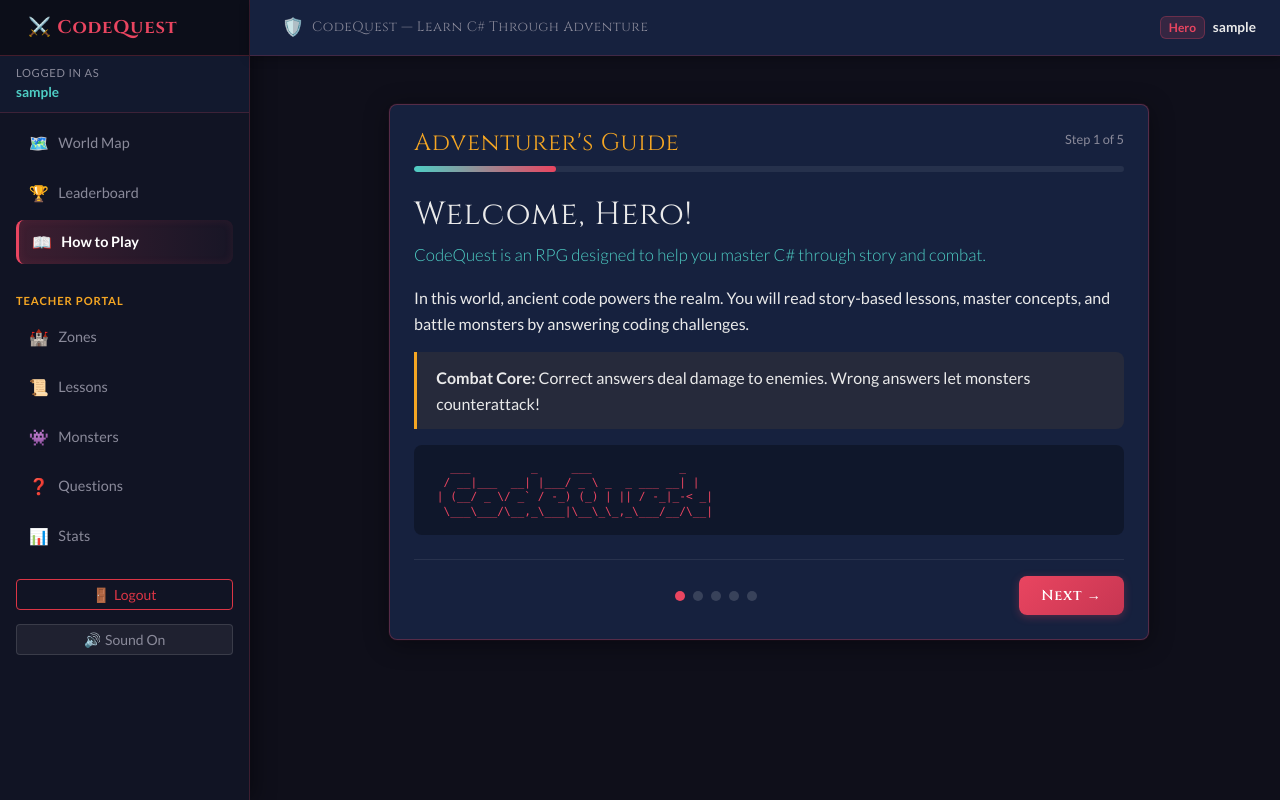
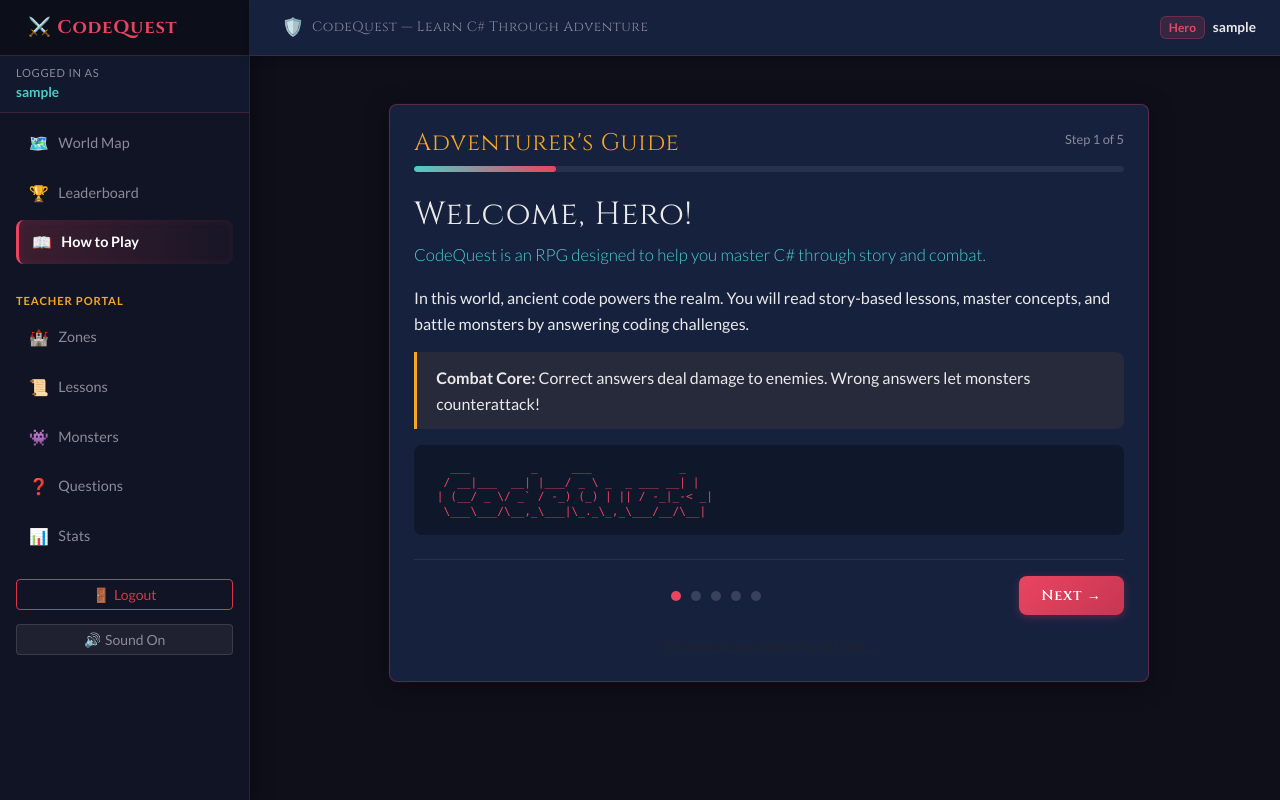
Before and after one commit to HeavenlyBlade/CodeQuest, an ASP.NET Core app: page /tutorial in a window 1280 px wide. Run offline with ASP.NET Core 8, Linux system fonts and the light colour scheme; the visitor is signed in with stand-in values (Sample User, id 1); style sheets or scripts are compiled from the project's sources; the project's own start-up code is not run, and a stand-in starts its controllers and pages; some libraries are stand-ins or nearby versions.

Commit message:
fix: resolve logout antiforgery, restore static files blazor.web.js serving, and rewrite tutorial navigation

```diff
--- a/Components/App.razor
+++ b/Components/App.razor
@@ -17,8 +17,8 @@
     <!-- Monaco Editor CDN loader (required for WriteCode questions) -->
     <!-- Note: app requires internet access at runtime for Monaco to load -->
     <script src="https://cdn.jsdelivr.net/npm/monaco-editor@0.52.0/min/vs/loader.js"></script>
-    <script src="js/monacoInterop.js"></script>
-    <script src="js/soundInterop.js"></script>
+    <script src="/js/monacoInterop.js"></script>
+    <script src="/js/soundInterop.js"></script>
     <HeadOutlet @rendermode="InteractiveServer" />
 </head>
 
@@ -31,7 +31,7 @@
         <a href="." class="reload">Reload</a>
         <span class="dismiss">&times;</span>
     </div>
-    <script src="_framework/blazor.web.js"></script>
+    <script src="/_framework/blazor.web.js"></script>
 </body>
 
 </html>
--- a/Components/Layout/NavMenu.razor
+++ b/Components/Layout/NavMenu.razor
@@ -58,7 +58,7 @@
                 </AuthorizeView>
                 <div class="nav-item px-3 mt-3">
                     <form method="post" action="/logout">
-                        <input type="hidden" name="__RequestVerificationToken" value="" />
+                        <AntiforgeryToken />
                         <button type="submit" class="btn btn-outline-danger btn-sm w-100 d-flex align-items-center justify-content-center gap-1">
                             <span>🚪</span> Logout
                         </button>
--- a/Components/Pages/Tutorial.razor
+++ b/Components/Pages/Tutorial.razor
@@ -1,6 +1,5 @@
 @page "/tutorial"
 @attribute [Authorize]
-@rendermode InteractiveServer
 @using CodeQuest.Data
 @using Microsoft.EntityFrameworkCore
 @inject NavigationManager Nav
@@ -18,12 +17,12 @@
     </div>
 
     <div class="tutorial-progress mb-4">
-        <div class="tutorial-progress-fill" style="width:@ProgressWidth;"></div>
+        <div class="tutorial-progress-fill" style="width:@(_step * 100 / TotalSteps)%;"></div>
     </div>
 
     @if (_step == 1)
     {
-        <div class="animate-fade-in-up">
+        <div class="tutorial-step-card animate-fade-in-up">
             <h2>Welcome, Hero!</h2>
             <p class="lead" style="color:var(--color-teal);font-size:1.05rem;">
                 CodeQuest is an RPG designed to help you master C# through story and combat.
@@ -38,13 +37,12 @@
    ___         _     ___             _
   / __|___  __| |___/ _ \ _  _ ___ __| |
  | (__/ _ \/ _` / -_) (_) | || / -_|_-&lt; _|
-  \___\___/\__,_\___|\__\_\_,_\___/__/\__|</pre>
+  \___\___/\__,_\___|\_._\_,_\___/__/\__|</pre>
         </div>
     }
-
-    @if (_step == 2)
+    else if (_step == 2)
     {
-        <div class="animate-fade-in-up">
+        <div class="tutorial-step-card animate-fade-in-up">
             <h2>Zones and Curriculum</h2>
             <p>
                 The continent is divided into <strong>Zones</strong>, each focused on a specific C# programming domain.
@@ -56,7 +54,7 @@
   [Lesson 1] The Storage Chests (int, string, bool)
       &#8600; Unlocks Monster 1: Valley Slime
   [Lesson 2] The Goblin's Tricks (naming &amp; assignment)
-      &#8600; Unlocks Monster 2: Sneaky Goblin
+      &#8600; Unlocks Monster 2: Data Goblin
   ...
   [Lesson 10] Master of Variables
       &#8600; Unlocks Zone Boss: Variable Dragon (BOSS)</div>
@@ -65,10 +63,9 @@
             </p>
         </div>
     }
-
-    @if (_step == 3)
+    else if (_step == 3)
     {
-        <div class="animate-fade-in-up">
+        <div class="tutorial-step-card animate-fade-in-up">
             <h2>How Battles Work</h2>
             <div class="row g-3 my-2">
                 <div class="col-md-6">
@@ -93,10 +90,9 @@
             </p>
         </div>
     }
-
-    @if (_step == 4)
+    else if (_step == 4)
     {
-        <div class="animate-fade-in-up">
+        <div class="tutorial-step-card animate-fade-in-up">
             <h2>Challenge Types</h2>
             <p>Throughout your quest, questions come in three distinct formats:</p>
             <ul style="line-height:1.8;">
@@ -109,56 +105,69 @@
             </div>
         </div>
     }
-
-    @if (_step == 5)
+    else if (_step == 5)
     {
-        <div class="animate-fade-in-up">
+        <div class="tutorial-step-card animate-fade-in-up">
             <h2>Variables Valley Awaits!</h2>
             <p>
                 You are ready to begin your journey. Start with <strong>Lesson 1: The Storage Chests</strong> in Variables Valley, read the lore and code examples, and conquer your first slime!
             </p>
             <div class="mb-3">
                 <span class="difficulty-badge badge-easy">Tier 1: Valley Slime</span>
-                <span class="difficulty-badge badge-medium">Tier 2: Sneaky Goblin</span>
+                <span class="difficulty-badge badge-medium">Tier 2: Data Goblin</span>
                 <span class="difficulty-badge badge-hard">Boss: Variable Dragon</span>
             </div>
             <div class="p-3 my-3 rounded" style="background:rgba(245,166,35,0.1);border:1px solid rgba(245,166,35,0.3);">
                 <p style="margin:0;color:var(--color-gold);font-weight:600;">
-                    ⚔️ Ready, Hero? Click below to enter the World Map and claim your destiny!
+                    Ready, Hero? Click below to enter the World Map and claim your destiny!
                 </p>
             </div>
         </div>
     }
 
+    <!-- Controls Bar -->
     <div class="d-flex justify-content-between align-items-center mt-4 pt-3" style="border-top:1px solid rgba(255,255,255,0.08);">
         @if (_step > 1)
         {
-            <button class="btn-secondary-fantasy" @onclick="Back">← Back</button>
+            <button type="button" class="btn-secondary-fantasy" @onclick="Back">
+                &larr; Back
+            </button>
         }
         else
         {
-            <div></div>
+            <span></span>
         }
 
-        <div class="d-flex gap-1">
+        <div class="d-flex gap-1 align-items-center">
             @for (int i = 1; i <= TotalSteps; i++)
             {
-                var stepIndex = i;
-                <span style="display:inline-block;width:10px;height:10px;border-radius:50%;background:@(stepIndex == _step ? "var(--color-accent)" : "rgba(255,255,255,0.15)");margin:0 2px;cursor:pointer;"
-                      @onclick="() => SetStep(stepIndex)"></span>
+                var stepNum = i;
+                <span class="cq-step-dot"
+                      style="display:inline-block;width:10px;height:10px;border-radius:50%;background:@(_step == stepNum ? "var(--color-accent)" : "rgba(255,255,255,0.15)");margin:0 3px;cursor:pointer;"
+                      @onclick="() => SetStep(stepNum)"></span>
             }
         </div>
 
+        <div>
             @if (_step < TotalSteps)
             {
-            <button class="btn-fantasy" @onclick="Next">Next →</button>
+                <button type="button" class="btn-fantasy" @onclick="Next">
+                    Next &rarr;
+                </button>
             }
             else
             {
-            <button class="btn-fantasy" @onclick="FinishTutorial" disabled="@_saving">
-                @(_saving ? "Entering Map..." : "Start Your Quest! ⚔️")
+                <button type="button" class="btn-fantasy" @onclick="FinishTutorial" disabled="@_saving">
+                    @(_saving ? "Entering Map..." : "Start Your Quest!")
                 </button>
             }
+        </div>
+    </div>
+
+    <div class="text-center mt-3">
+        <a href="/map?skip=1" @onclick="FinishTutorial" class="text-muted" style="font-size:0.85rem;text-decoration:underline;">
+            Skip tutorial and enter World Map &rarr;
+        </a>
     </div>
 </div>
 
@@ -167,11 +176,33 @@
     private const int TotalSteps = 5;
     private Player? _player;
     private bool _saving = false;
-    private string ProgressWidth => $"{(_step * 100) / TotalSteps}%";
 
-    private void Next() { if (_step < TotalSteps) _step++; }
-    private void Back() { if (_step > 1) _step--; }
-    private void SetStep(int s) { if (s >= 1 && s <= TotalSteps) _step = s; }
+    private void Next()
+    {
+        if (_step < TotalSteps)
+        {
+            _step++;
+            StateHasChanged();
+        }
+    }
+
+    private void Back()
+    {
+        if (_step > 1)
+        {
+            _step--;
+            StateHasChanged();
+        }
+    }
+
+    private void SetStep(int s)
+    {
+        if (s >= 1 && s <= TotalSteps)
+        {
+            _step = s;
+            StateHasChanged();
+        }
+    }
 
     protected override async Task OnInitializedAsync()
     {
@@ -195,7 +226,7 @@
         }
         catch
         {
-            // Proceed to map even if already saved
+            // Proceed to map even if already marked
         }
         finally
         {
--- a/wwwroot/js/soundInterop.js
+++ b/wwwroot/js/soundInterop.js
@@ -16,7 +16,10 @@ window.soundInterop = (() => {
     let _currentThemeSrc = null;
 
     // Muted state (persisted in localStorage)
-    let _muted = localStorage.getItem("cq_muted") === "true";
+    let _muted = false;
+    try {
+        _muted = localStorage.getItem("cq_muted") === "true";
+    } catch (e) {}
 
     /** Preload a sound effect so first play has no delay */
     function preload(name, src) {
@@ -75,7 +78,9 @@ window.soundInterop = (() => {
     /** Toggle mute on/off. Returns new muted state. */
     function toggleMute() {
         _muted = !_muted;
-        localStorage.setItem("cq_muted", _muted);
+        try {
+            localStorage.setItem("cq_muted", _muted);
+        } catch (e) {}
         if (_muted) {
             stopTheme();
         }
```
Also changed, not shown: Components/Pages/Map.razor (+12 -3 lines), Pages/Logout.cshtml.cs (+8 -1 lines), Program.cs (+20 -3 lines), Components/Layout/MainLayout.razor (line endings or trailing spaces). Lines whose indentation alone changed are shown as unchanged.
